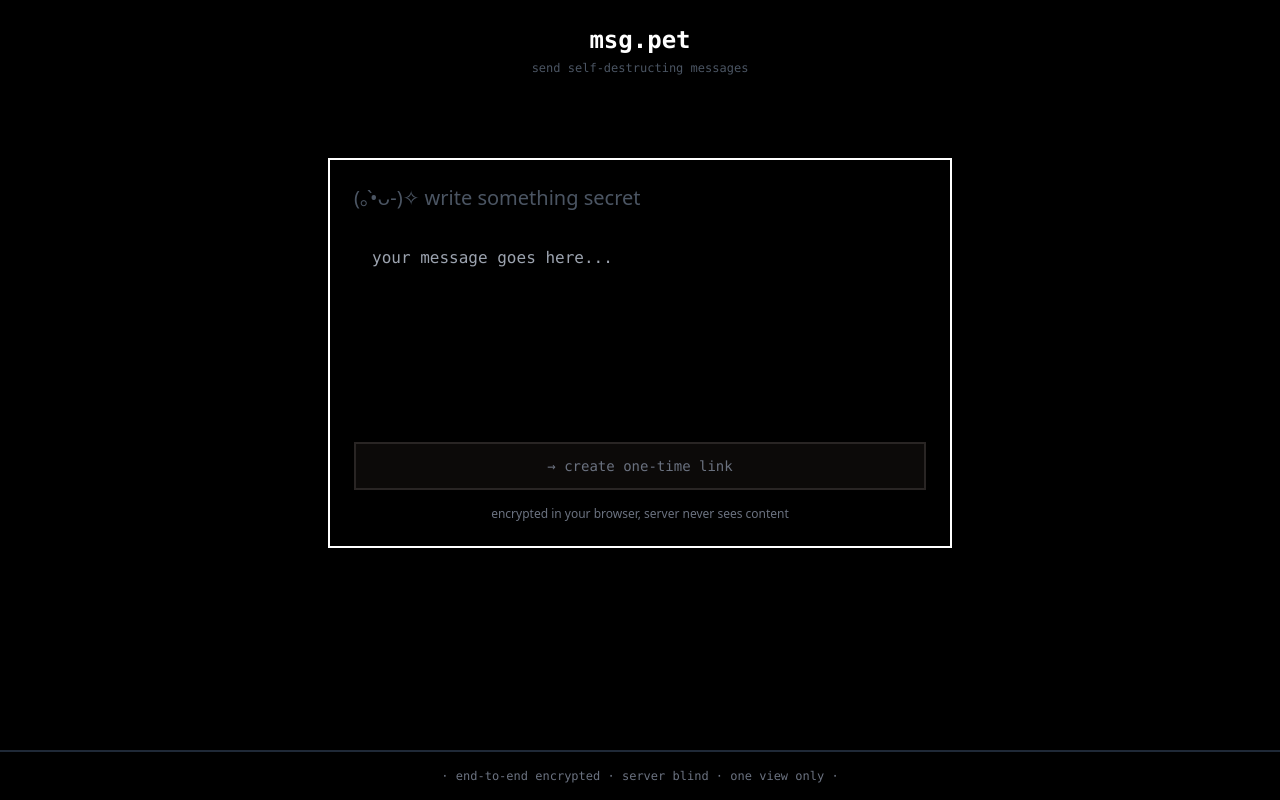
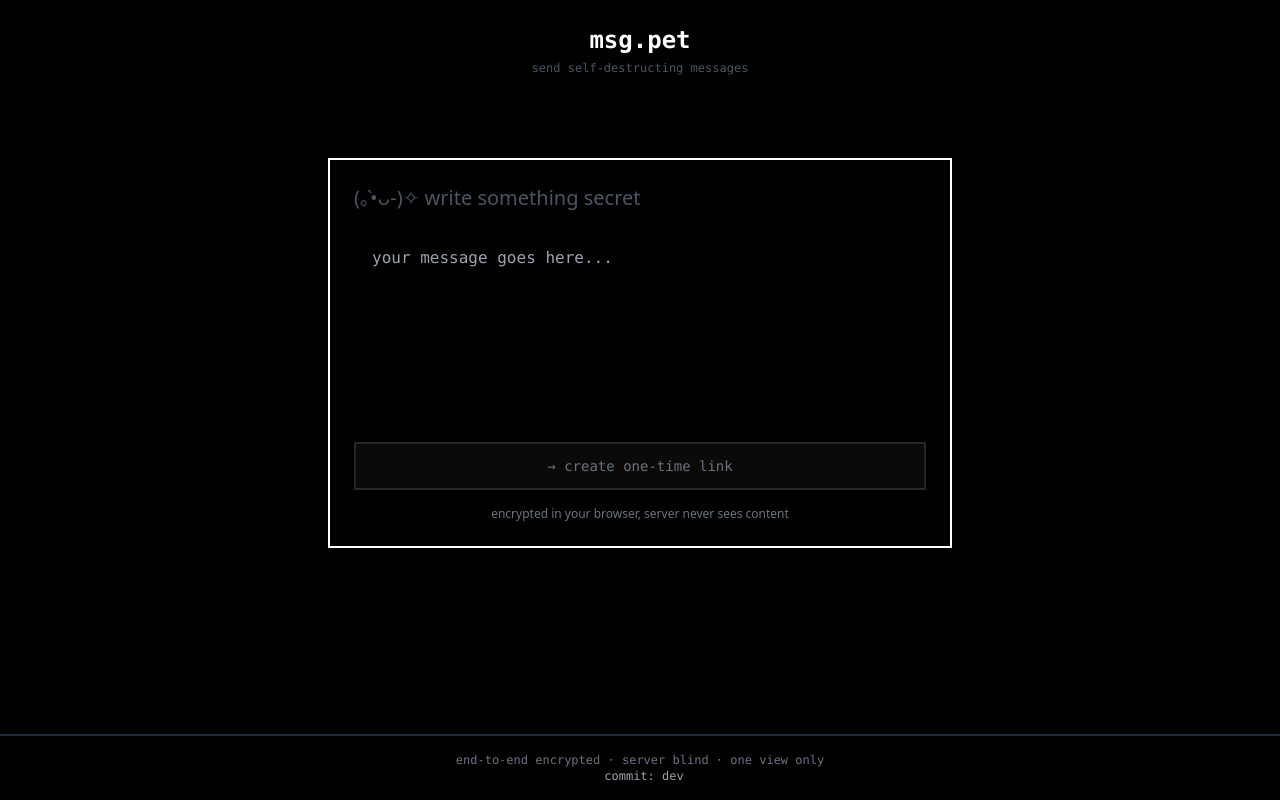
Before and after one commit to pentalex/msg-pet, a React (Vite) app in the folder frontend/: page / in a window 1280 px wide. Built offline with nearby package versions, Linux system fonts and the light colour scheme; no server answers.

Commit message:
add commit hash

```diff
--- a/frontend/src/App.jsx
+++ b/frontend/src/App.jsx
@@ -3,6 +3,14 @@ import CreateMessage from "./components/CreateMessage";
 import ViewMessage from "./components/ViewMessage";
 
 function App() {
+  const commitHash = import.meta.env.VITE_COMMIT_REF?.substring(0, 7) || "dev";
+  const repoUrl = import.meta.env.VITE_REPO_URL || "";
+
+  const commitUrl =
+    repoUrl && commitHash !== "dev"
+      ? `${repoUrl}/commit/${import.meta.env.VITE_COMMIT_REF}`
+      : null;
+
   return (
     <BrowserRouter>
       <div className="min-h-screen bg-black">
@@ -25,7 +33,21 @@ function App() {
         </main>
         <footer className="fixed bottom-0 w-full border-t-2 border-gray-800 bg-black p-4">
           <p className="text-center font-mono text-xs text-gray-500">
-            · end-to-end encrypted · server blind · one view only ·
+            end-to-end encrypted · server blind · one view only
+          </p>
+          <p className="text-center font-mono text-xs text-gray-500">
+            {commitUrl ? (
+              <a
+                href={commitUrl}
+                target="_blank"
+                rel="noopener noreferrer"
+                className="ml-2 text-gray-400 hover:text-black transition underline"
+              >
+                commit: {commitHash}
+              </a>
+            ) : (
+              <span className="ml-2 text-gray-400">commit: {commitHash}</span>
+            )}
           </p>
         </footer>
       </div>
```
